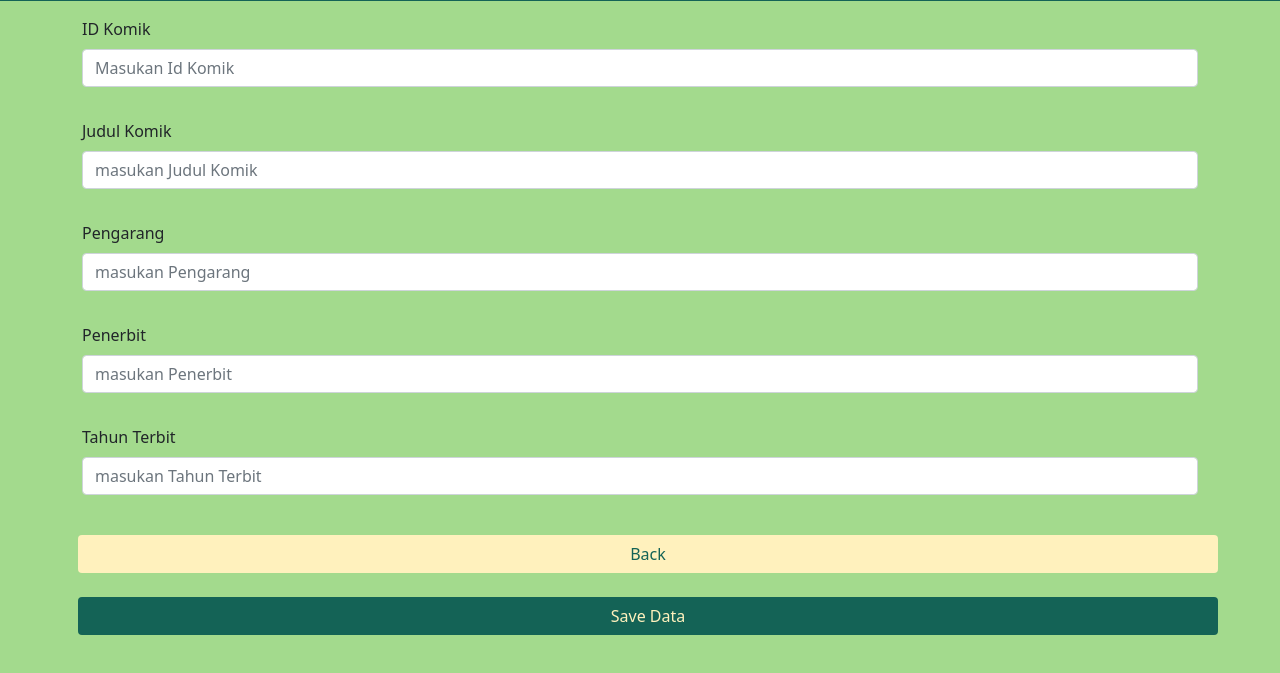
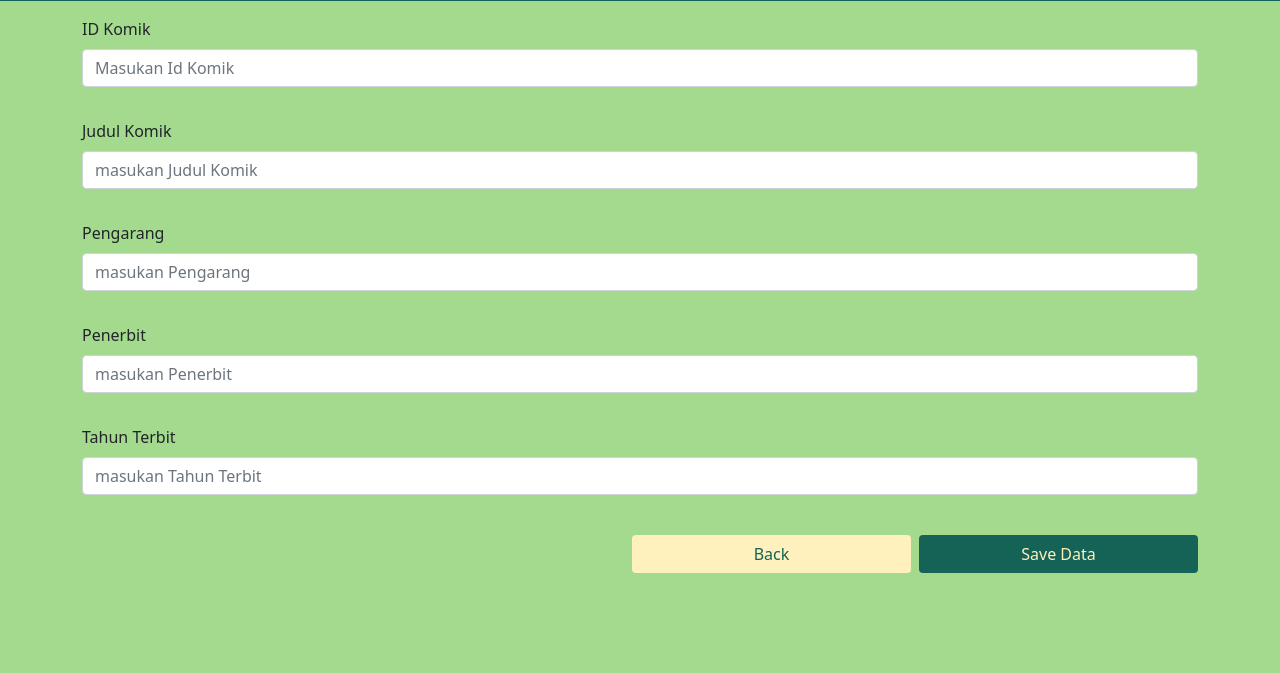
Before and after one commit to fadhilahriz/Consume_20190140004, a plain HTML site: page update.html in a window 1280 px wide. Shown: the part 71-744 px from the top of the page. Drawn offline with nearby package versions, Linux system fonts and the light colour scheme; no server answers.

Commit message:
Perbaikan v2

```diff
--- a/update.html
+++ b/update.html
@@ -2,7 +2,7 @@
 <html lang="en">
 <head>
     <meta charset="UTF-8">
-    <meta name="google-signin-client_id" content="444097777473-ohhniuav0ouiin6vj2qsepka9pj96omp.apps.googleusercontent.com">
+    <meta name="google-signin-client_id" content="689819875903-qpf8mtthhe5kkgaigjnmstaijgdgjt82.apps.googleusercontent.com">
     <meta name="viewport" content="width=device-width, initial-scale=1.0">
     <link href="https://cdn.jsdelivr.net/npm/bootstrap@5.1.3/dist/css/bootstrap.min.css" rel="stylesheet" integrity="sha384-1BmE4kWBq78iYhFldvKuhfTAU6auU8tT94WrHftjDbrCEXSU1oBoqyl2QvZ6jIW3" crossorigin="anonymous">
     <link rel="stylesheet" href="index.css">
@@ -48,8 +48,10 @@
                     <label for="tahunterbit" class="form-label">Tahun Terbit</label>
                     <input type="text" class="form-control" id="tahunterbit" placeholder="masukan Tahun Terbit">
                   </div>
-                  <button type="button" class="btn btn-kastem ms-2 mt-4" onclick="return window.location.href='./data.html'">Back</button>
-                  <button type="button" class="btn btn-custome ms-2 mt-4" onclick="saveData();">Save Data</button>
+                  <div class = "row row-cols-2 mx-auto">
+                    <button type="button" class="btn btn-kastem ms-auto mt-4 col-3" onclick="return window.location.href='./data.html'">Back</button>
+                    <button type="button" class="btn btn-custome ms-2 mt-4 col-3" onclick="saveData();">Save Data</button>
+                  </div>
             </div>
             </form>
             </div>
@@ -98,7 +100,7 @@
         headers:{ "Content-Type": "application/json" }
     })
     .then((result) => {
-        console.log("Data Berhasil diUbah")
+        alert("Data Berhasil diUbah")
         window.location.href="/data.html"
     }).catch((err) => {
         console.log(error)
```
Also changed, not shown: create.html (+6 -4 lines), data.html (+1 -2 lines).
